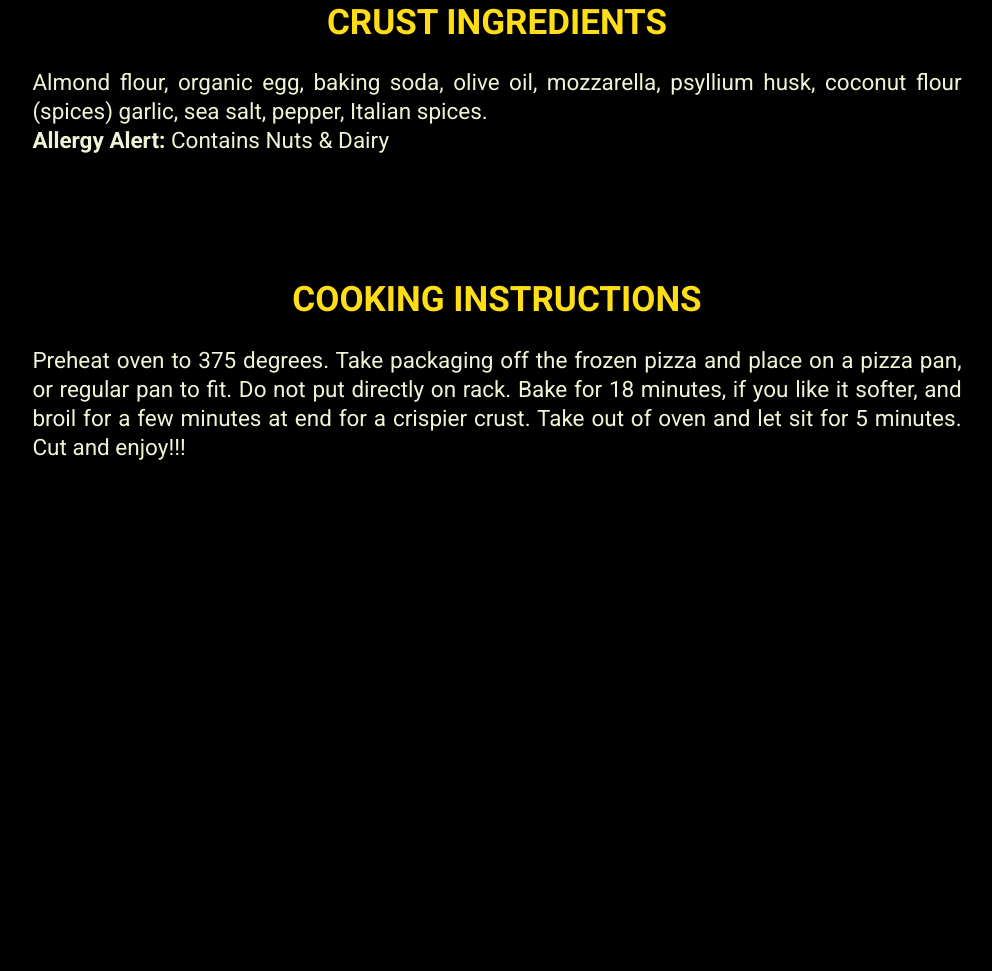
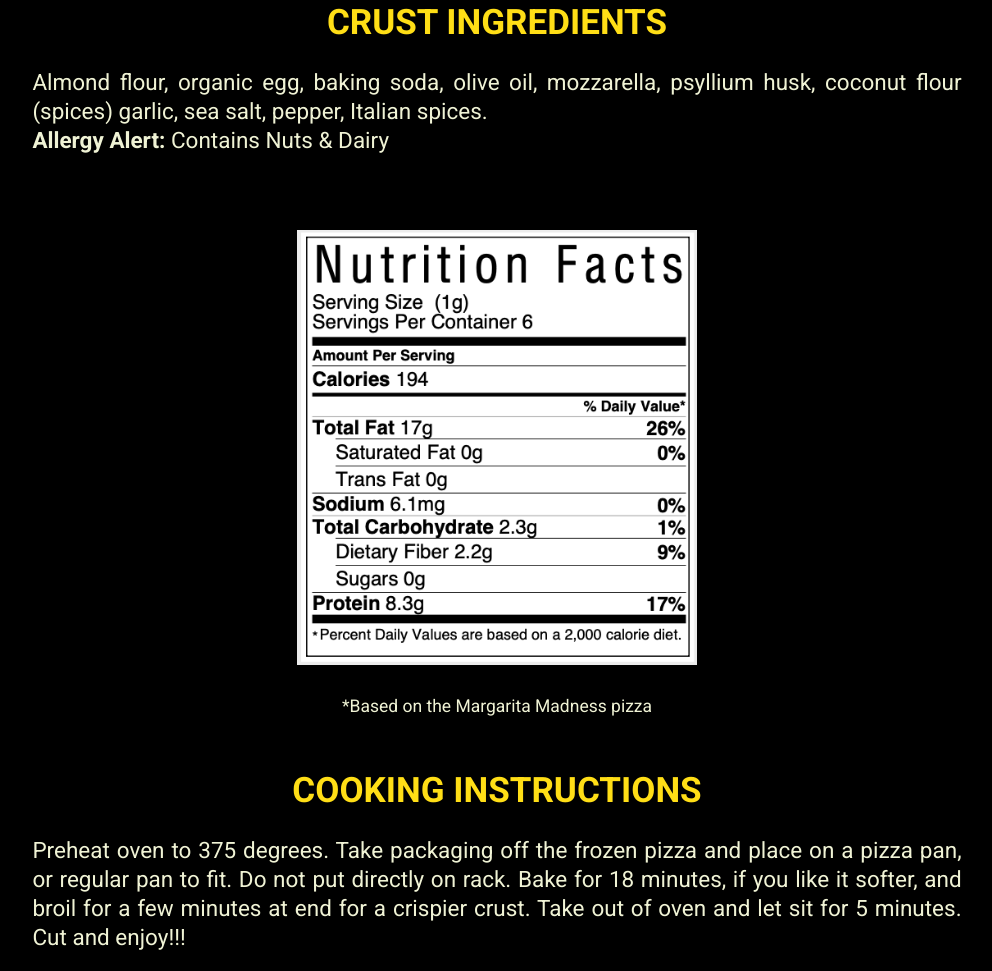
Before and after one commit to sweetrosiemae/keto, a plain HTML site: page nutrition.html in a window 1280 px wide. Shown: the part 657-1628 px from the top of the page, without its empty margins (143-1135 px from the left). Before the commit the page ends 1244 px from the top, so only its background shows below. Drawn offline with nearby package versions, Linux system fonts and the light colour scheme.

Commit message:
chart added

```diff
--- a/nutrition.html
+++ b/nutrition.html
@@ -40,6 +40,11 @@
                 <h2>Crust Ingredients</h2>
                 <p>Almond flour, organic egg, baking soda, olive oil, mozzarella, psyllium husk, coconut flour (spices) garlic, sea salt, pepper, Italian spices.<br><span>Allergy Alert:</span> Contains Nuts & Dairy</p>
             </div>
+            <div class="chart">
+                <img src="./assets/chart.png" alt="nutritional chart - extra info">
+            </div>
+
+            <p class="chartInfo">*Based on the Margarita Madness pizza</p>
         </div>
     </div>
 
--- a/styles.css
+++ b/styles.css
@@ -541,6 +541,14 @@ nav {
     color: #37A3D2;
 }
 
+.based {
+    padding-top: 5rem;
+}
+
+.based p {
+    line-height: 3rem;
+}
+
 
 
 
@@ -573,6 +581,21 @@ nav {
 
 .nutritionalContainer {
     padding: 10rem 0;
+    padding-bottom: 5rem;
+}
+
+.chart {
+    width: 400px;
+}
+
+.chart img {
+    width: 100%;
+}
+
+.chartInfo {
+    text-align: center;
+    padding-bottom: 5rem;
+    font-size: 1.75rem;
 }
 
 /* MENU PAGE */
```
Also changed, not shown: index.html (+6 -0 lines), assets/chart.png (added), 2 other files.
